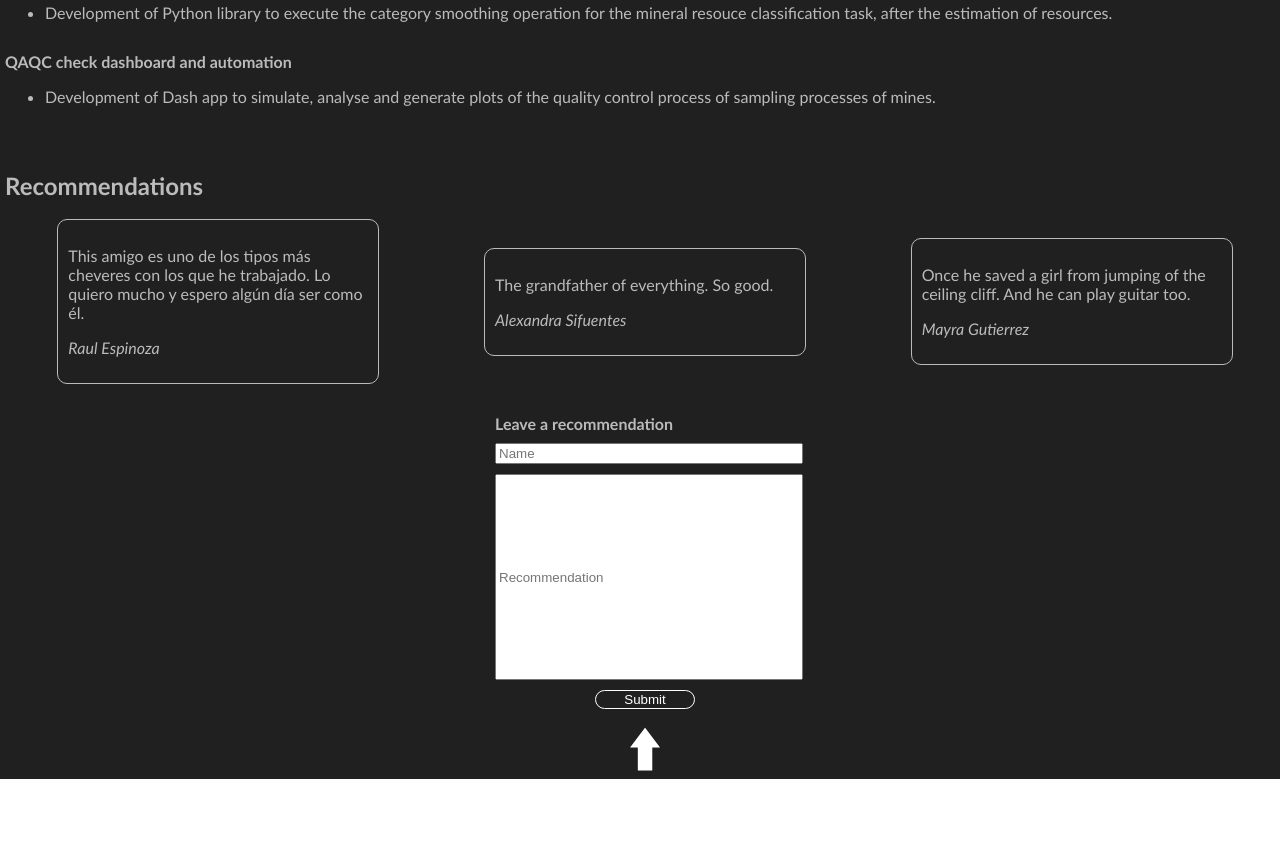
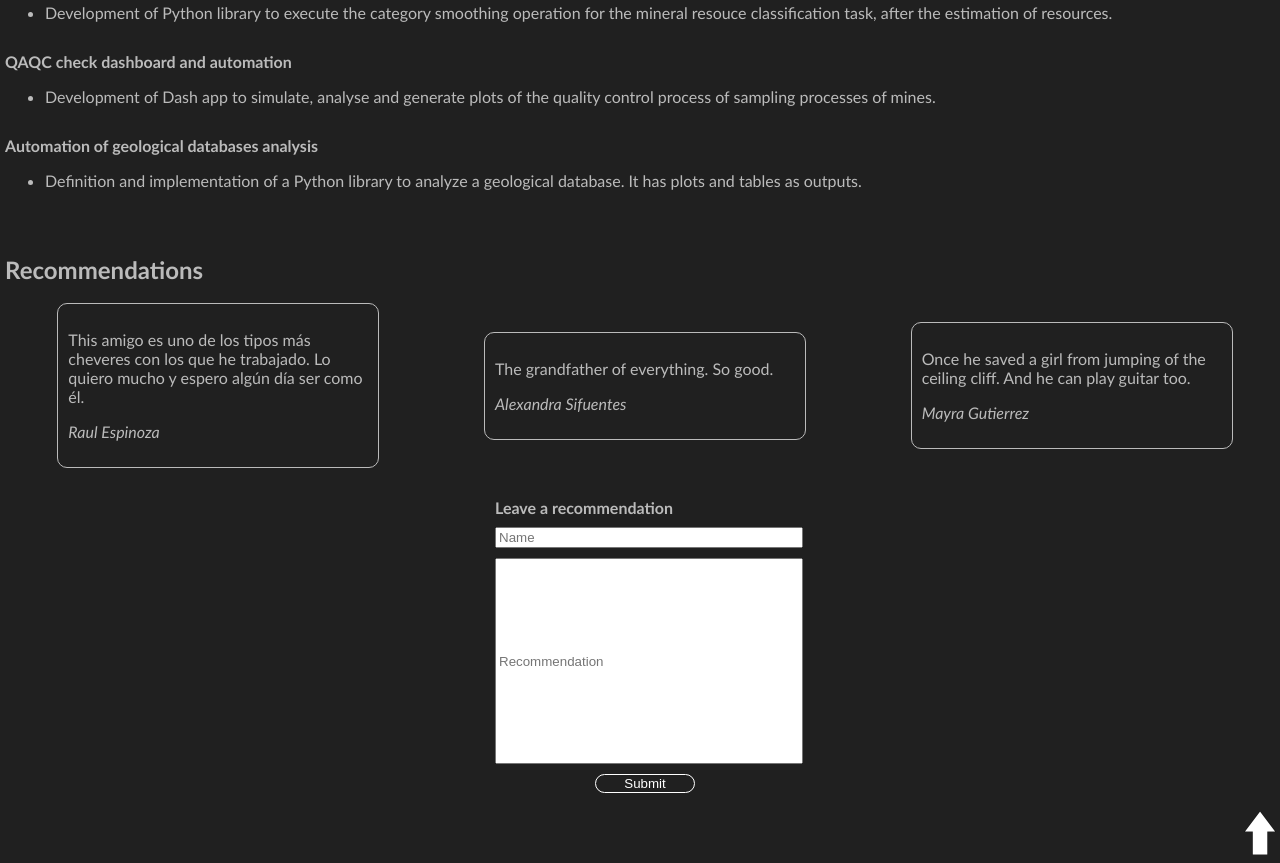
Before and after one commit to aibvera/p4, a plain HTML site: page index.html in a window 1280 px wide. Shown: the part 852-1715 px from the top of the page. Before the commit the page ends 1631 px from the top, so only its background shows below. Drawn offline with Linux system fonts and the light colour scheme.

Commit message:
Cambios para la segunda entrega del coso x el webas.

```diff
--- a/index.html
+++ b/index.html
@@ -79,6 +79,8 @@
         <ul class="bullet"><li>Development of Python library to execute the category smoothing operation for the mineral resouce classification task, after the estimation of resources.</li></ul>
         <h4>QAQC check dashboard and automation</h4>
         <ul class="bullet"><li>Development of Dash app to simulate, analyse and generate plots of the quality control process of sampling processes of mines.</li></ul>
+        <h4>Automation of geological databases analysis</h4>
+        <ul class="bullet"><li>Definition and implementation of a Python library to analyze a geological database. It has plots and tables as outputs.</li></ul>
     </div>
 
     <!-- RECOMMENDATIONS -->
@@ -111,7 +113,7 @@
     </div>
 
     <!-- GO TO TOP -->
-    <div class="skillsWrapper flexit">
+    <div class="goTop_wrapper">
         <img src="assets/arrow.png" class="goTop" onclick="moveTo('header')">
     </div>
 
--- a/style.css
+++ b/style.css
@@ -50,6 +50,7 @@ h4 {
     color: #bbbbbb;
     border: 0px;
     font-style: oblique;
+    text-decoration: underline;
     margin-top: 3px;
     margin-bottom: 3px;
 }
@@ -183,7 +184,15 @@ h4 {
 
 /* GO TO TOP */
 
+.goTop_wrapper {
+    width: 100%;
+    padding: 5px;
+    background: #202020;
+    display: flex;
+    justify-content: right;
+    padding-top: 10px;
+}
+
 .goTop {
     height: 50px;
-    background: #202020;
 }
```
